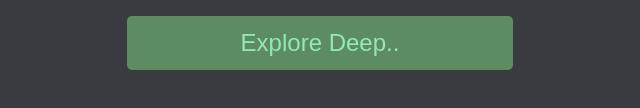
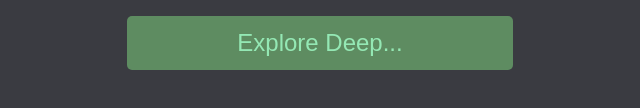
Before and after one commit to unbmebvsd/Pooxie-Proxy-Official-New, a website: page static/index.html in a window 1280 px wide. Shown: the part 348-456 px from the top of the page, 320-960 px from the left. Drawn offline with nearby package versions, Linux system fonts and the light colour scheme; a script that the page names is missing.

Commit message:
Update index.html

```diff
--- a/static/index.html
+++ b/static/index.html
@@ -45,7 +45,7 @@
     <center><h2 class="title">Pooxie Proxy    </h2>
     <form method="POST">
     </center>
-      <input class="searchbar" tag="searchbar" id="searchbar" placeholder="Explore Deep.."/>
+      <input class="searchbar" tag="searchbar" id="searchbar" placeholder="Explore Deep..."/>
     </form>
     </div>
   </div>
```
